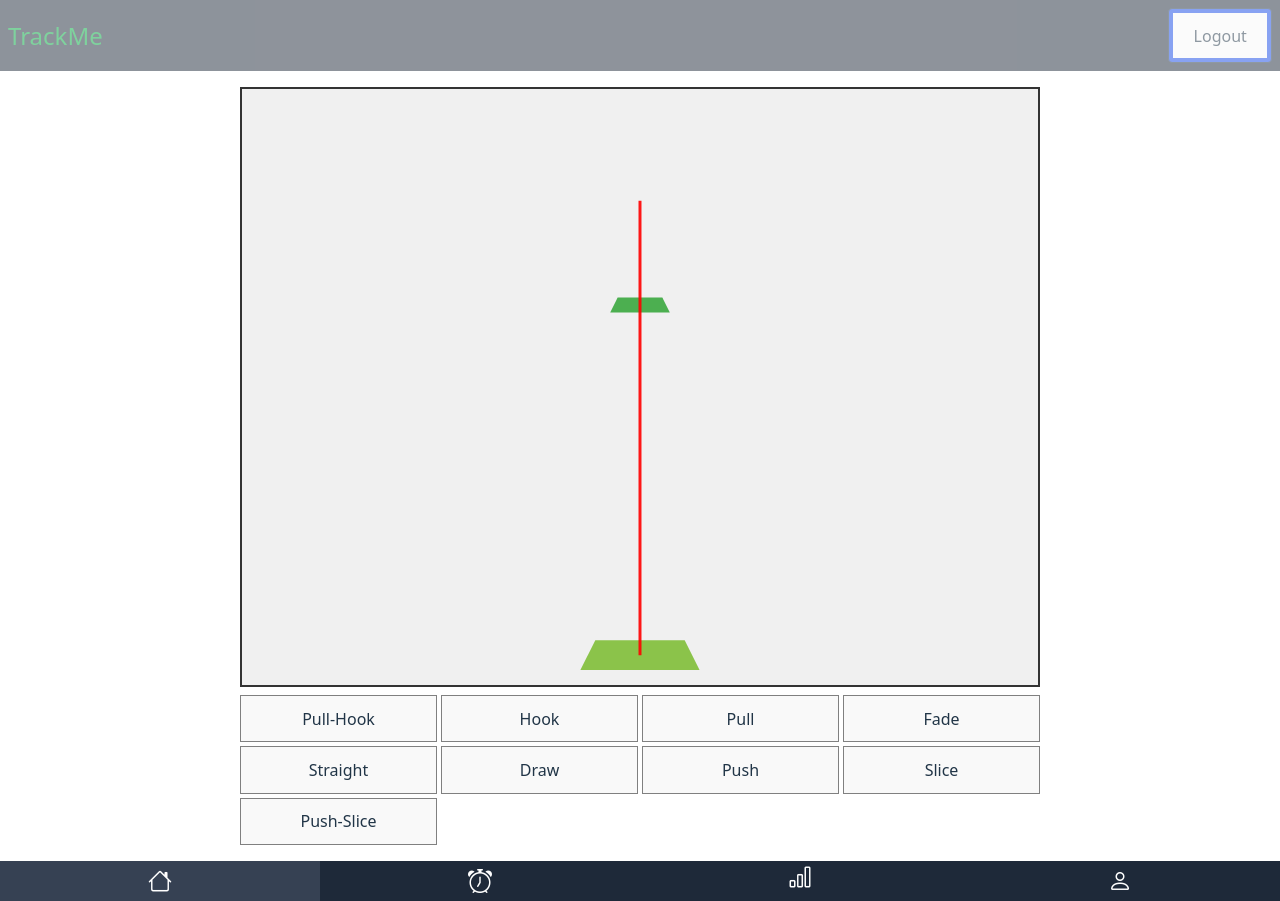
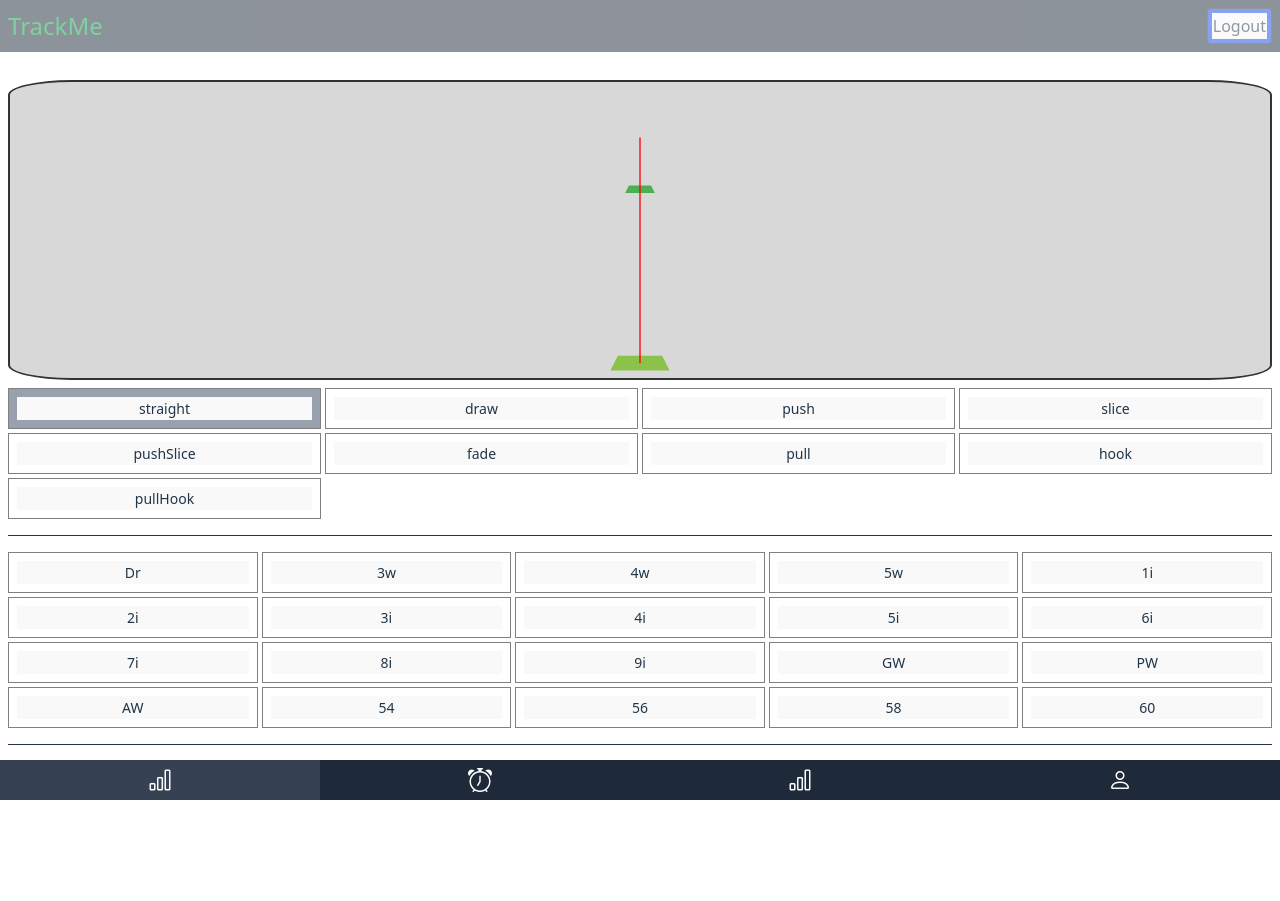
Before and after one commit to Debugger3000/TrackMeClient, a Vue app: page /stats in a window 1280 px wide. After the commit the page ends 800 px from the top, so only its background shows below. Built offline with nearby package versions, Linux system fonts and the light colour scheme; sample sign-in values are in the browser's storage.

Commit message:
stats page stuff

```diff
--- a/src/App.vue
+++ b/src/App.vue
@@ -24,6 +24,14 @@ let selectedTab = ref("home");
 // refs for username and logged in
 let username = ref("");
 let isLoggedIn = ref("");
+
+// nav bar at bottom
+const navBar: { page: string; icon: string }[] = [
+  { page: "home", icon: "bi-bar-chart" },
+  { page: "start", icon: "bi-alarm" },
+  { page: "stats", icon: "bi-bar-chart" },
+  { page: "profile", icon: "bi-person" },
+];
 
 // control menu click
 function menuClicked(tabClicked: string) {
@@ -98,18 +106,19 @@ router.beforeEach((to, from, next) => {
         </div>
       </nav>
     </header>
-    <main class="">
+    <main class="relative overflow-y-auto">
       <!-- global pop up... -->
       <section
         v-if="globalPopUp"
-        class="absolute border rounded p-2 flex flex-row gap-3">
+        class="absolute border rounded p-4 flex flex-row gap-3 top-1/2 left-1/2 z-99 bg-[#242424] opacity-[0.9]">
         <h4>Message:</h4>
         <h4>{{ globalPopUp }}</h4>
       </section>
 
-      <section>
+      <section class="min-h-full">
         <!-- Main router view here -->
         <RouterView
+          class="my-5 p-2"
           :username="username"
           :isLoggedIn="isLoggedIn"
           :syncStorage="syncStorage" />
@@ -121,93 +130,19 @@ router.beforeEach((to, from, next) => {
       class="grid grid-cols-4 bg-gray-800">
       <!-- home tab -->
       <div
+        v-for="value in navBar"
         @click="
           {
-            menuClicked('home');
+            menuClicked(value.page);
           }
         "
         class="flex justify-center items-center p-1"
         :class="{
-          'bg-gray-700': selectedTab.valueOf() === 'home',
-          'bg-gray-800': selectedTab.valueOf() !== 'home',
+          'bg-gray-700': selectedTab.valueOf() === `${value.page}`,
+          'bg-gray-800': selectedTab.valueOf() !== `${value.page}`,
         }">
-        <i class="bi bi-house text-2xl text-white"></i>
-        <!-- <i class="bi bi-house-fill"></i> -->
-      </div>
-
-      <!-- start sesssion tab -->
-      <div
-        @click="
-          {
-            menuClicked('start');
-          }
-        "
-        class="flex justify-center items-center p-1"
-        :class="{
-          'bg-gray-700': selectedTab.valueOf() === 'start',
-          'bg-gray-800': selectedTab.valueOf() !== 'start',
-        }">
-        <i class="bi bi-alarm text-2xl text-white"></i>
-      </div>
-
-      <!-- stats tab -->
-      <!-- start sesssion tab -->
-      <div
-        @click="
-          {
-            menuClicked('stats');
-          }
-        "
-        class="flex justify-center items-centerp-1"
-        :class="{
-          'bg-gray-700': selectedTab.valueOf() === 'stats',
-          'bg-gray-800': selectedTab.valueOf() !== 'stats',
-        }">
-        <i class="bi bi-bar-chart text-2xl text-white"></i>
-      </div>
-
-      <!-- profile tab -->
-      <!-- start sesssion tab -->
-      <div
-        @click="
-          {
-            menuClicked('profile');
-          }
-        "
-        class="flex justify-center items-center p-1"
-        :class="{
-          'bg-gray-700': selectedTab.valueOf() === 'profile',
-          'bg-gray-800': selectedTab.valueOf() !== 'profile',
-        }">
-        <i class="bi bi-person text-2xl text-white"></i>
+        <i class="bi text-2xl text-white" :class="value.icon"></i>
       </div>
     </section>
   </section>
-
-  <!-- <div>
-    <a href="https://vite.dev" target="_blank">
-      <img src="/vite.svg" class="logo" alt="Vite logo" />
-    </a>
-    <a href="https://vuejs.org/" target="_blank">
-      <img src="./assets/vue.svg" class="logo vue" alt="Vue logo" />
-    </a>
-  </div> -->
-  <!-- <login /> -->
-  <!-- <Register /> -->
-  <!-- <HelloWorld msg="Vite + Vue" /> -->
 </template>
-
-<style scoped>
-.logo {
-  height: 6em;
-  padding: 1.5em;
-  will-change: filter;
-  transition: filter 300ms;
-}
-.logo:hover {
-  filter: drop-shadow(0 0 2em #646cffaa);
-}
-.logo.vue:hover {
-  filter: drop-shadow(0 0 2em #42b883aa);
-}
-</style>
--- a/src/components/Stats/Stats.vue
+++ b/src/components/Stats/Stats.vue
@@ -4,16 +4,29 @@ import { useFetch } from "../../api/authFetch";
 import type { IUser } from "../../types/user";
 import { routeTo } from "../../router";
 import { useRouter } from "vue-router";
-import type { IShotPaths } from "../../types/shot";
+import {
+  type IShotPaths,
+  type IShotType,
+  CLUBTYPE,
+  SHOTPATH,
+  SHOTCONTACT,
+  type IShotContact,
+} from "../../types/shot";
 import shape from "./shape.vue";
 
 const router = useRouter();
 
 // club type
-let clubType = ref();
+let curClubType = ref<IShotType>();
+const clubs = Object.entries(CLUBTYPE);
 
 // current shot path
 let curShotPath = ref<IShotPaths>("straight");
+const paths = Object.entries(SHOTPATH);
+
+// contact
+let curContactType = ref<IShotContact>("center");
+const contacts = Object.entries(SHOTCONTACT);
 
 // const userStore = useUserStore();
 const username = localStorage.getItem("username");
@@ -31,6 +44,12 @@ async function getUserData() {
 function changePath(path: IShotPaths) {
   curShotPath.value = path;
 }
+function changeClub(club: IShotType) {
+  curClubType.value = club;
+}
+function changeContact(contact: IShotContact) {
+  curContactType.value = contact;
+}
 
 // lifecycle hooks
 onMounted(() => {
@@ -43,16 +62,16 @@ onMounted(() => {
 
 <template>
   <!-- Home page -->
-  <section class="flex justify-center p-2">
+  <section class="">
     <!-- little title intro -->
     <!-- <div class="flex justify-center mt-4 pb-4 border-b border-green-900">
       <h2 class="text-3xl">Welcome, to stats page !!!</h2>
     </div> -->
 
     <!-- contains specs of form (shotpath, contact, clubtype) -->
-    <section class="p-2">
+    <section class="">
       <!-- shot path div -->
-      <div class="rounded-2xl">
+      <div class="">
         <shape :shotShape="curShotPath" />
       </div>
 
@@ -61,84 +80,42 @@ onMounted(() => {
       <!-- control buttons for club shot path -->
       <section class="grid grid-cols-4 gap-1 rounded mt-2">
         <div
+          v-for="[value, path] in paths"
           class="shot-path-buttons"
-          :class="{ 'bg-gray-400': curShotPath === 'pullHook' }">
-          <button @click="changePath('pullHook')" class="w-full h-full">
-            Pull-Hook
+          :class="{ 'bg-gray-400': curShotPath === `${path}` }">
+          <button @click="changePath(path)" class="w-full h-full">
+            {{ path }}
           </button>
         </div>
+      </section>
 
-        <div class="shot-path-buttons">
-          <button
-            @click="changePath('hook')"
-            class="w-full h-full"
-            :class="{ 'bg-gray-400': curShotPath === 'hook' }">
-            Hook
+      <!-- club type selection -->
+      <section class="grid grid-cols-5 gap-1 mt-4 py-4 border-t border-b">
+        <div
+          class="shot-path-buttons"
+          v-for="[value, club] in clubs"
+          :class="{ 'bg-gray-400': curClubType === `${club}` }">
+          <button @click="changeClub(club)" class="w-full h-full">
+            {{ club }}
           </button>
         </div>
+      </section>
 
-        <div class="shot-path-buttons">
-          <button
-            @click="changePath('pull')"
-            class="w-full h-full"
-            :class="{ 'bg-gray-400': curShotPath === 'pull' }">
-            Pull
+      <!-- Contact type -->
+      <section class="grid grid-cols-4 gap-1 mt-4 pb-8 border-b">
+        <div
+          class="shot-path-buttons"
+          v-for="[value, contact] in contacts"
+          :class="{ 'bg-gray-400': curContactType === `${contact}` }">
+          <button @click="changeContact(contact)" class="w-full h-full">
+            {{ contact }}
           </button>
         </div>
+      </section>
 
-        <div class="shot-path-buttons">
-          <button
-            @click="changePath('fade')"
-            class="w-full h-full"
-            :class="{ 'bg-gray-400': curShotPath === 'fade' }">
-            Fade
-          </button>
-        </div>
-
-        <div class="shot-path-buttons">
-          <button
-            @click="changePath('straight')"
-            class="w-full h-full"
-            :class="{ 'bg-gray-400': curShotPath === 'straight' }">
-            Straight
-          </button>
-        </div>
-
-        <div class="shot-path-buttons">
-          <button
-            @click="changePath('draw')"
-            class="w-full h-full"
-            :class="{ 'bg-gray-400': curShotPath === 'draw' }">
-            Draw
-          </button>
-        </div>
-
-        <div class="shot-path-buttons">
-          <button
-            @click="changePath('push')"
-            class="w-full h-full"
-            :class="{ 'bg-gray-400': curShotPath === 'push' }">
-            Push
-          </button>
-        </div>
-
-        <div class="shot-path-buttons">
-          <button
-            @click="changePath('slice')"
-            class="w-full h-full"
-            :class="{ 'bg-gray-400': curShotPath === 'slice' }">
-            Slice
-          </button>
-        </div>
-
-        <div class="shot-path-buttons">
-          <button
-            @click="changePath('pushSlice')"
-            class="w-full h-full"
-            :class="{ 'bg-gray-400': curShotPath === 'pushSlice' }">
-            Push-Slice
-          </button>
-        </div>
+      <!-- submit button -->
+      <section class="flex justify-center mt-4">
+        <button class="p-4 rounded-xl bg-red-800 mt-4">Submit</button>
       </section>
     </section>
   </section>
--- a/src/components/Stats/shotshape.css
+++ b/src/components/Stats/shotshape.css
@@ -1,8 +1,9 @@
 .svg-range {
-  width: 800px;
-  height: 600px;
+  width: 100%;
+  height: 300px;
   border: 2px solid #333;
-  background: #f0f0f0;
+  background: #d8d8d8;
+  border-radius: 5%;
 }
 
 .shot-path {
@@ -58,4 +59,6 @@
   align-items: center;
   width: 100%;
   height: 100%;
+  font-size: 14px;
+  padding: 0.5rem;
 }
--- a/src/style.css
+++ b/src/style.css
@@ -48,7 +48,8 @@ h1 {
 button {
   /* border-radius: 8px; */
   border: 1px solid transparent;
-  padding: 0.6em 1.2em;
+  /* padding: 0.6em 1.2em; */
+  margin: 0;
   font-size: 1em;
   font-weight: 500;
   font-family: inherit;
--- a/src/types/shot.ts
+++ b/src/types/shot.ts
@@ -1,4 +1,6 @@
-// values to use
+// CONST values to use as ENUMS
+// -------------------------------------------
+
 export const CLUBTYPE = {
   Driver: "Dr",
   ThreeWood: "3w",
@@ -13,12 +15,14 @@ export const CLUBTYPE = {
   SevenIron: "7i",
   EightIron: "8i",
   NineIron: "9i",
+  GapWedge: "GW",
   PitchingWedge: "PW",
+  ApproachWedge: "AW",
   FiftyFour: "54",
   FiftySix: "56",
   FiftyEight: "58",
   Sixty: "60",
-};
+} as const;
 
 export const SHOTPATH = {
   Straight: "straight",
@@ -30,17 +34,29 @@ export const SHOTPATH = {
   Pull: "pull",
   Hook: "hook",
   PullHook: "pullHook",
-};
+} as const;
 
 export const SHOTCONTACT = {
+  Center: "center",
   Fat: "fat",
   Thin: "thin",
   Toe: "toe",
   Heel: "heel",
-};
+} as const;
 
+// Interfaces -
+// ----------------------------------
 export interface IShot {
-  clubType:
+  clubType: IShotType;
+  shotContact: IShotContact;
+  shotPath: IShotPaths;
+}
+
+// Types
+// -------------------------------
+export type IShotContact = "center" | "fat" | "thin" | "toe" | "heel";
+
+export type IShotType =
   | "Dr"
   | "3w"
   | "4w"
@@ -54,14 +70,13 @@ export interface IShot {
   | "7i"
   | "8i"
   | "9i"
+  | "GW"
   | "PW"
+  | "AW"
   | "54"
   | "56"
   | "58"
   | "60";
-  shotContact: "fat" | "thin";
-  shotPath: IShotPaths;
-}
 
 export type IShotPaths =
   | "straight"
@@ -74,6 +89,8 @@ export type IShotPaths =
   | "hook"
   | "pullHook";
 
+// Shot Shape SVG
+// ---------------------------------------------
 export const SHOTPATHSVG = {
   straight: {
     d: "M100,380 C100,300 100,200 100,75",
@@ -112,20 +129,3 @@ export const SHOTPATHSVG = {
     class: "pull-hook",
   },
 };
-
-// <path d="M100,380 C100,300 100,200 100,75" class="shot-path straight" />
-//       <!-- Fade (curves gently to the right) -->
-//       <path d="M100,380 C120,50 150,10 100,145" class="shot-path fade" />
-//       <!-- Draw (curves gently to the left) -->
-//       <path d="M100,380 C65,50 70,10 100, 145" class="shot-path draw" />
-
-//       <path d="M100,380 C125,50 150,5 140, 145" class="shot-path push" />
-
-//       <path d="M100,380 C75,50 50,5 60,145" class="shot-path pull" />
-//       <!-- Slice (sharp curve right) -->
-//       <path d="M100,380 C25,200 10,10 160,145" class="shot-path slice" />
-
-//       <path d="M100,380 C110,50 130,75 180,145" class="shot-path push-slice" />
-//       <!-- Hook (sharp curve left) -->
-//       <path d="M100,380 C175,200 190,10 40,145" class="shot-path hook" />
-//       <path d="M100,380 C90,50 70,75 20,145" class="shot-path pull-hook" />
```
Also changed, not shown: src/components/Stats/shape.vue (+1 -17 lines). Lines whose indentation alone changed are shown as unchanged.
